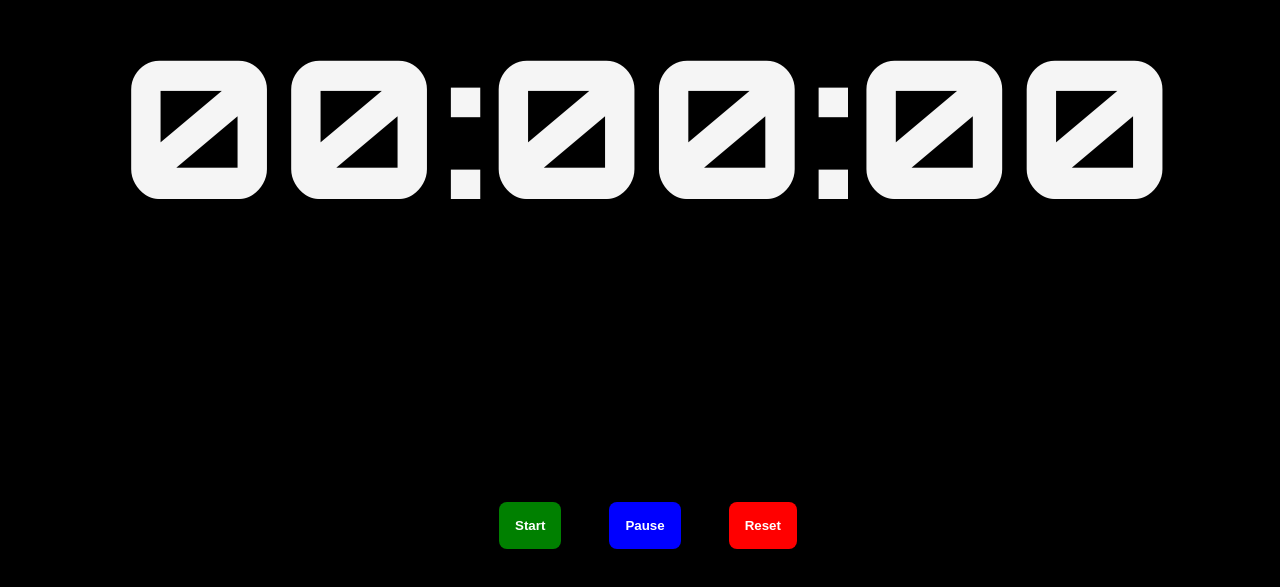
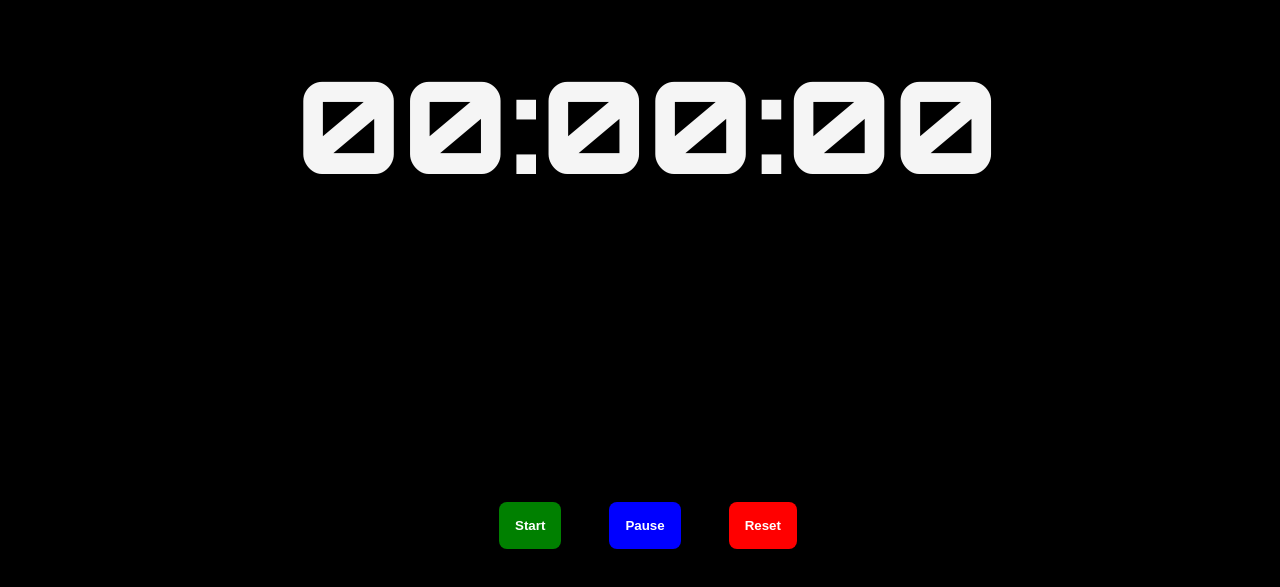
Before and after one commit to KONIJETI-NEELESH/Time-Clock, a plain HTML site: page index.html in a window 1280 px wide. Shown: the part 183-770 px from the top of the page. Drawn offline with Linux system fonts and the light colour scheme.

Commit message:
Updated style.css

```diff
--- a/style.css
+++ b/style.css
@@ -10,7 +10,7 @@ body {
 }
 
 #time {
-    font-size: 15vi;
+    font-size: 8rem;
     text-align: center;
     display: flex;
     height: 75vh;
```
